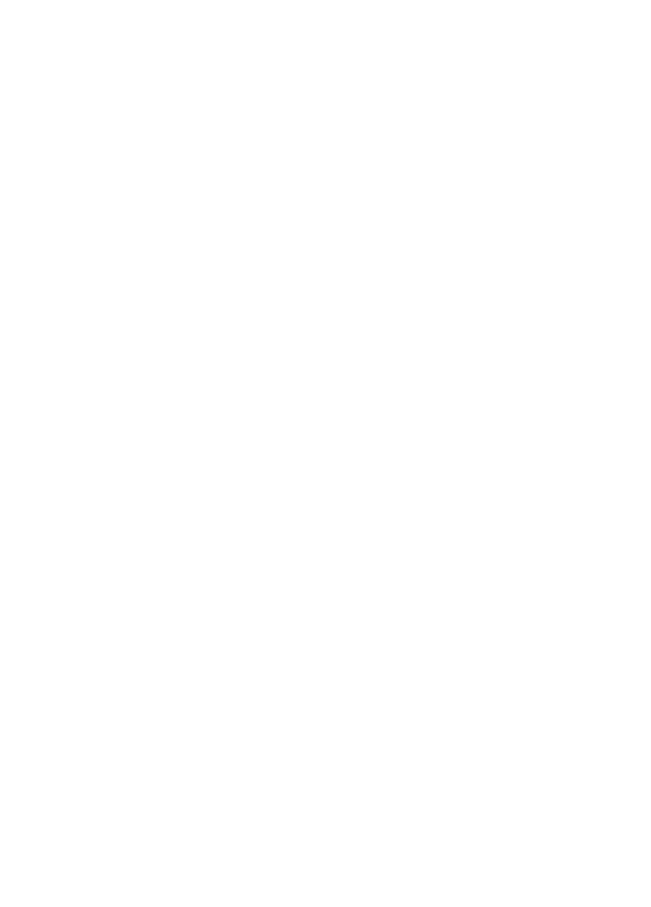
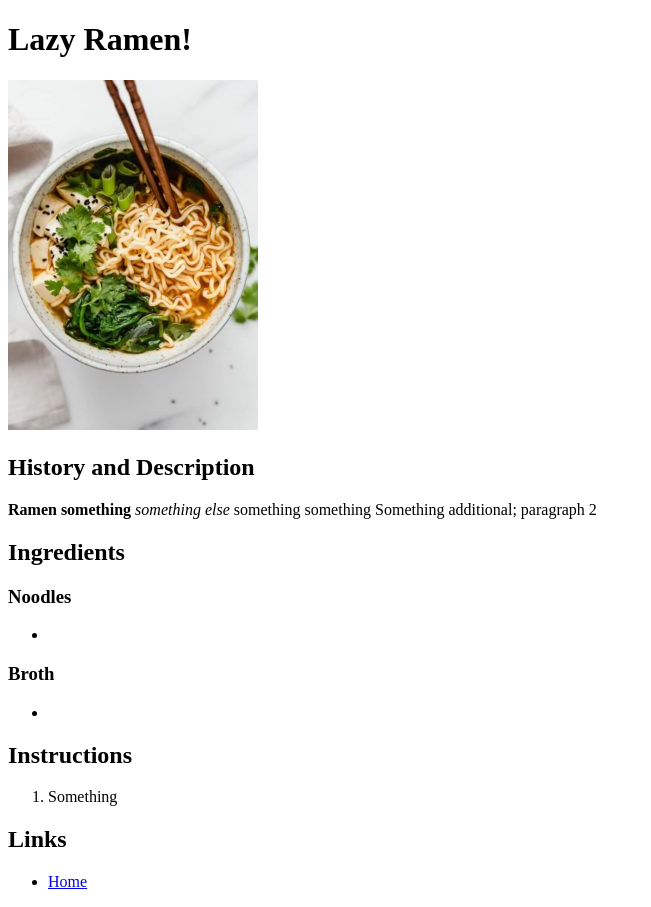
Before and after one commit to AvaWarriorPrincess/odin-recipes, a plain HTML site: page recipes/lazy-ramen.html in a window 1280 px wide. Shown: the whole page, without its empty margins (0-651 px from the left). Before the commit the page ends 800 px from the top, so only its background shows below. Drawn offline with Linux system fonts and the light colour scheme.

Commit message:
Add body content to lazy-ramen.html

```diff
--- a/recipes/lazy-ramen.html
+++ b/recipes/lazy-ramen.html
@@ -5,5 +5,41 @@
         <title>Odin-Recipes: Lazy Ramen</title>
     </head>
 
+    <body>
+        <h1>Lazy Ramen!</h1>
+
+        <img src="../images/lazy-ramen.jpeg" alt="Bowl of noddles with greens on top in broth">
+
+        <h2>History and Description</h2>
+        <p1>
+            <strong>Ramen something </strong><em>something else</em> something something
+        </p1>
+        <p1>
+            Something additional; paragraph 2
+        </p1>
+
+        <h2>Ingredients</h2>
+        <h3>Noodles</h3>
+        <ul>
+            <li></li>
+        </ul>
+        <h3>Broth</h3>
+        <ul>
+            <li></li>
+        </ul>
+
+        <h2>Instructions</h2>
+        <ol>
+            <li>Something</li>
+        </ol>
+
+        <h2>Links</h2>
+        <ul>
+            <li><a href="../index.html">Home</a></li>
+        </ul>
+
+
+
+    </body>
 
 </html>
```
